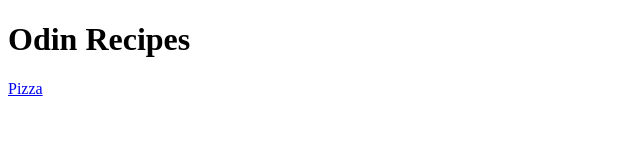
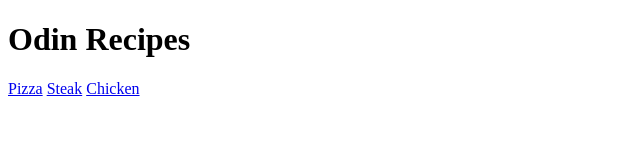
Before and after one commit to kingkang00/odin-recipes, a plain HTML site: page index.html in a window 1280 px wide. Shown: the whole page, without its empty margins (0-640 px from the left). Drawn offline with Linux system fonts and the light colour scheme.

Commit message:
Added links for recipe pages - pizza, steak, and chicken

```diff
--- a/index.html
+++ b/index.html
@@ -8,5 +8,7 @@
 <body>
     <h1>Odin Recipes</h1>
     <a href="recipes/pizza.html">Pizza</a>
+    <a href="recipes/steak.html">Steak</a>
+    <a href="recipes/chicken.html">Chicken</a>
 </body>
 </html>
```
